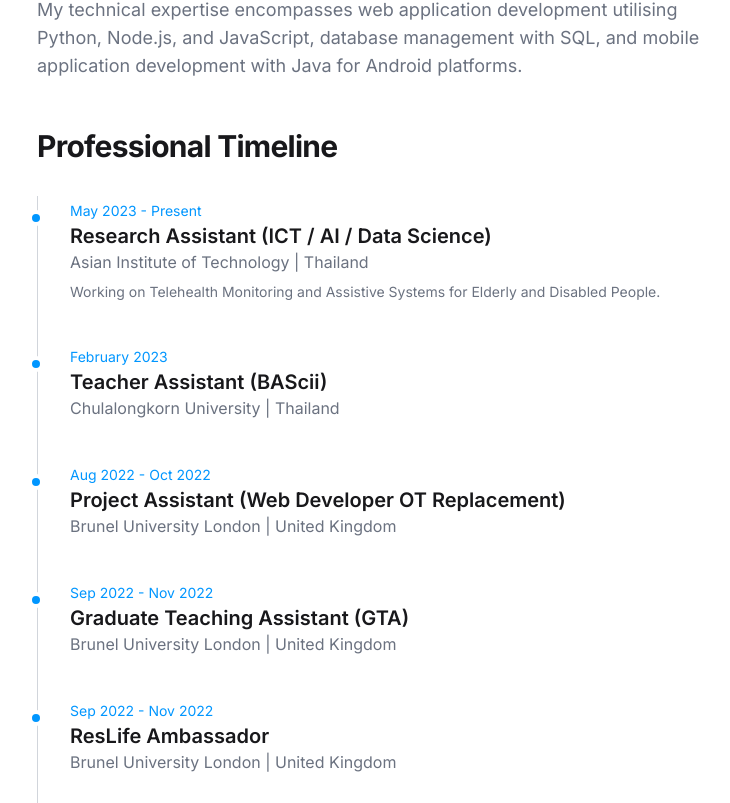
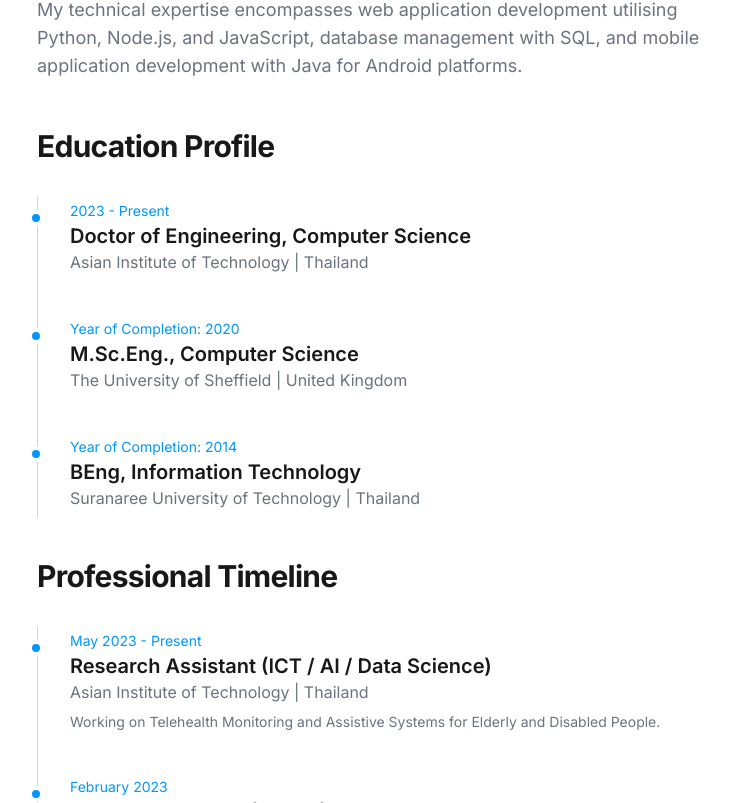
Before and after one commit to parkpoomdev/profile, a Next.js app: page / in a window 1280 px wide. Shown: the part 497-1300 px from the top of the page, without its empty margins (155-885 px from the left). Built offline with nearby package versions, Linux system fonts and the light colour scheme.

Commit message:
Add Education Profile section to About page

```diff
--- a/components/AboutSection.tsx
+++ b/components/AboutSection.tsx
@@ -7,6 +7,37 @@ interface TimelineItem {
   organization: string
   description?: string
 }
+
+interface EducationItem {
+  id: string
+  period: string
+  degree: string
+  institution: string
+  yearOfCompletion?: string
+}
+
+const educationData: EducationItem[] = [
+  {
+    id: 'phd-ait',
+    period: '2023 - Present',
+    degree: 'Doctor of Engineering, Computer Science',
+    institution: 'Asian Institute of Technology | Thailand',
+  },
+  {
+    id: 'msc-sheffield',
+    period: 'Year of Completion: 2020',
+    degree: 'M.Sc.Eng., Computer Science',
+    institution: 'The University of Sheffield | United Kingdom',
+    yearOfCompletion: '2020',
+  },
+  {
+    id: 'beng-suranaree',
+    period: 'Year of Completion: 2014',
+    degree: 'BEng, Information Technology',
+    institution: 'Suranaree University of Technology | Thailand',
+    yearOfCompletion: '2014',
+  },
+]
 
 const timelineData: TimelineItem[] = [
   {
@@ -65,6 +96,26 @@ export default function AboutSection() {
       </div>
 
       <div className="mt-12">
+        <h3 className="text-3xl font-bold mb-10 tracking-tight">Education Profile</h3>
+
+        <ol className="relative border-s border-gray-300 dark:border-gray-700">
+          {educationData.map((item, index) => (
+            <li
+              key={item.id}
+              className={`ms-6 cursor-pointer p-2 -m-2 rounded-lg hover:bg-gray-100 dark:hover:bg-slate-800 transition duration-200 ${
+                index < educationData.length - 1 ? 'mb-10' : ''
+              }`}
+            >
+              <div className="absolute w-4 h-4 bg-tech-accent rounded-full mt-1.5 -start-2.5 border-4 border-primary-bg dark:border-dark-bg"></div>
+              <p className="mb-1 text-sm font-normal leading-none text-tech-accent">{item.period}</p>
+              <h4 className="text-xl font-semibold text-primary-text dark:text-dark-text mt-1">{item.degree}</h4>
+              <p className="text-base font-normal text-secondary-text dark:text-zinc-400">{item.institution}</p>
+            </li>
+          ))}
+        </ol>
+      </div>
+
+      <div className="mt-12">
         <h3 className="text-3xl font-bold mb-10 tracking-tight">Professional Timeline</h3>
 
         <ol className="relative border-s border-gray-300 dark:border-gray-700">
```
